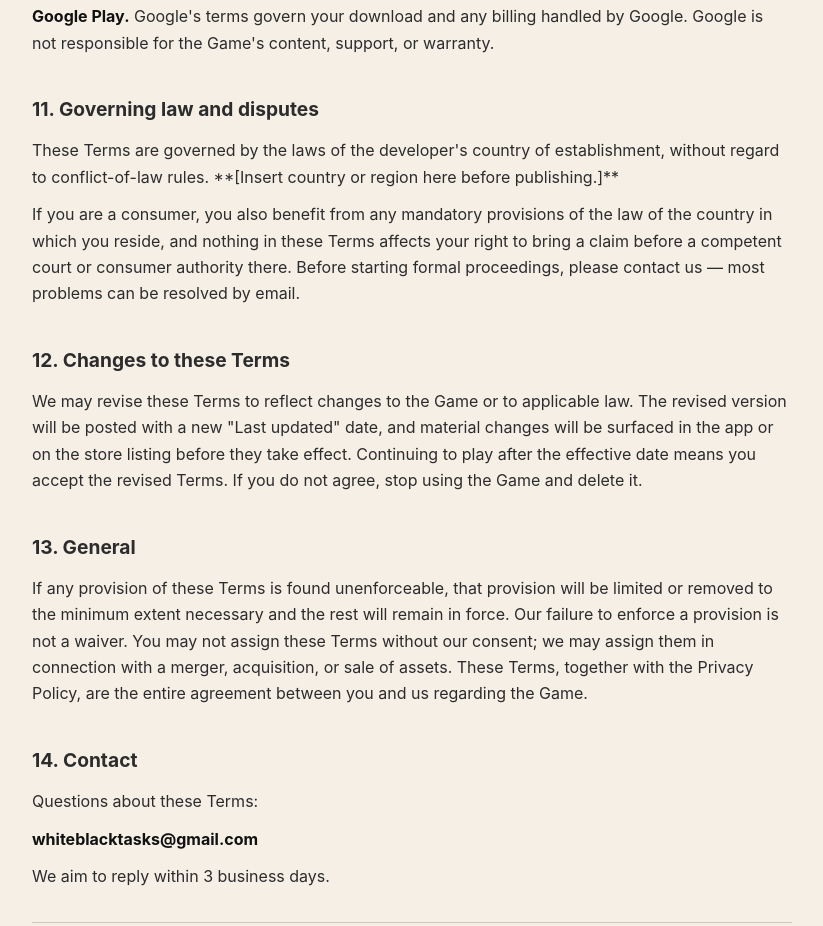
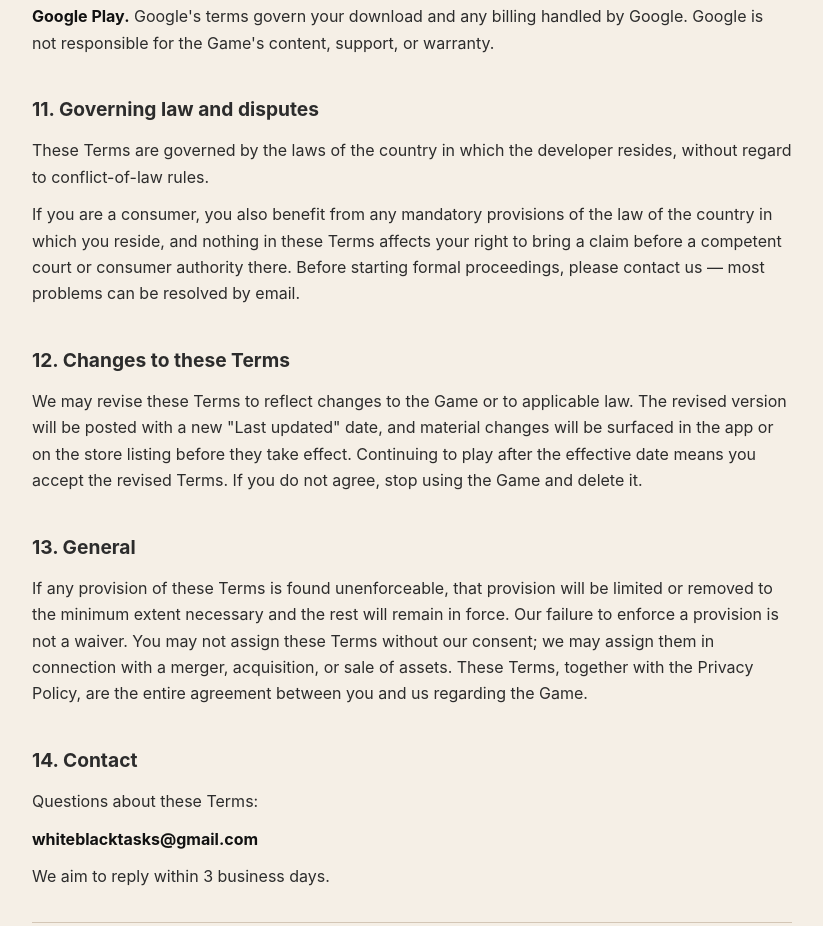
Before and after one commit to DayMonth/arrow-rush-maze-legal, a plain HTML site: page terms-of-service.html in a window 1280 px wide. Shown: the part 3186-4112 px from the top of the page, without its empty margins (228-1051 px from the left). Drawn offline with Linux system fonts and the light colour scheme.

Commit message:
Terms: replace governing-law placeholder with a general clause

```diff
--- a/terms-of-service.html
+++ b/terms-of-service.html
@@ -88,7 +88,7 @@
 <p><strong>Apple.</strong> These Terms are between you and us only, not with Apple. Apple has no obligation to furnish maintenance or support services for the Game. In the event the Game fails to conform to any applicable warranty, you may notify Apple, and Apple may refund the purchase price (if any); to the maximum extent permitted by law, Apple has no other warranty obligation. We, not Apple, are responsible for addressing any claims relating to the Game, including product liability, regulatory compliance, and consumer-protection claims. We, not Apple, are responsible for the investigation, defence, settlement, and discharge of any third-party claim that the Game infringes intellectual property rights. You represent that you are not located in a country subject to a U.S. Government embargo or designated as a "terrorist-supporting" country, and that you are not on any U.S. Government list of prohibited or restricted parties. Apple and its subsidiaries are third-party beneficiaries of these Terms and may enforce them against you.</p>
 <p><strong>Google Play.</strong> Google's terms govern your download and any billing handled by Google. Google is not responsible for the Game's content, support, or warranty.</p>
 <h2>11. Governing law and disputes</h2>
-<p>These Terms are governed by the laws of the developer's country of establishment, without regard to conflict-of-law rules. **[Insert country or region here before publishing.]**</p>
+<p>These Terms are governed by the laws of the country in which the developer resides, without regard to conflict-of-law rules.</p>
 <p>If you are a consumer, you also benefit from any mandatory provisions of the law of the country in which you reside, and nothing in these Terms affects your right to bring a claim before a competent court or consumer authority there. Before starting formal proceedings, please contact us — most problems can be resolved by email.</p>
 <h2>12. Changes to these Terms</h2>
 <p>We may revise these Terms to reflect changes to the Game or to applicable law. The revised version will be posted with a new "Last updated" date, and material changes will be surfaced in the app or on the store listing before they take effect. Continuing to play after the effective date means you accept the revised Terms. If you do not agree, stop using the Game and delete it.</p>
```
